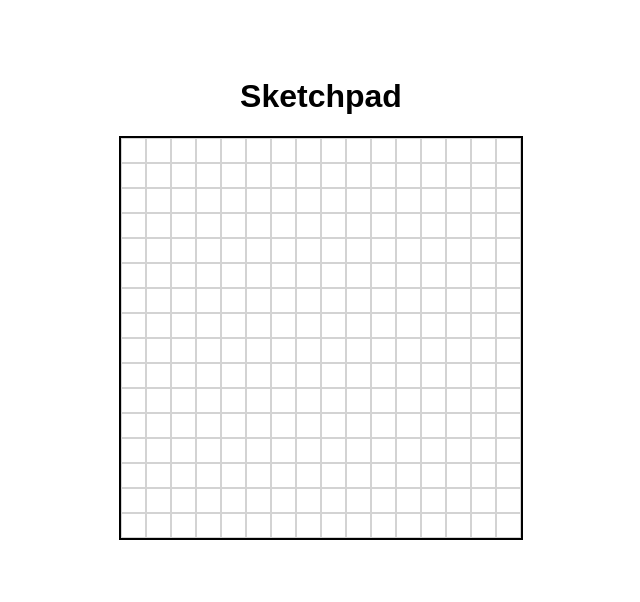
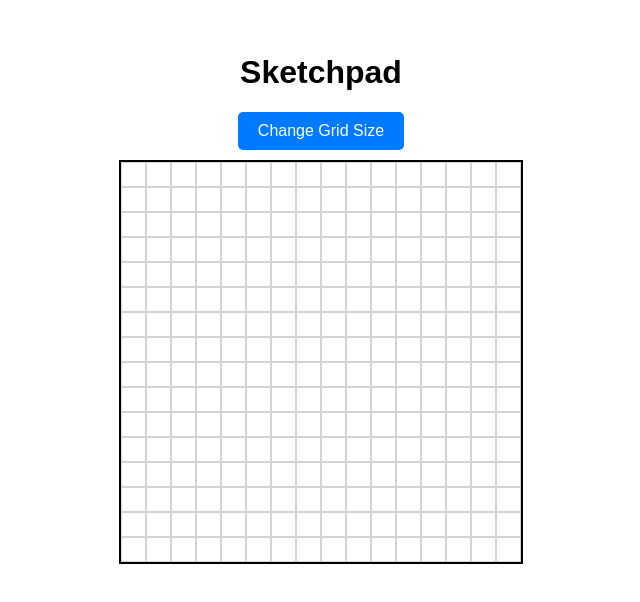
Before and after one commit to I-DMK/Sketchpad-Project, a plain HTML site: page index.html in a window 1280 px wide. Shown: the part 110-712 px from the top of the page, without its empty margins (319-959 px from the left). Drawn offline with Linux system fonts and the light colour scheme.

Commit message:
Added reset button to change grid size dynamically

```diff
--- a/index.html
+++ b/index.html
@@ -1,14 +1,18 @@
 <!DOCTYPE html>
 <html lang="en">
+
 <head>
     <meta charset="UTF-8">
     <meta name="viewport" content="width=device-width, initial-scale=1.0">
     <title>Sketchpad</title>
     <link rel="stylesheet" href="styles.css">
 </head>
+
 <body>
     <h1>Sketchpad</h1>
+    <button id="reset-button">Change Grid Size</button>
     <div id="container"></div>
     <script src="script.js"></script>
 </body>
+
 </html>
--- a/script.js
+++ b/script.js
@@ -1,6 +1,7 @@
 document.addEventListener("DOMContentLoaded", () => {
     const container = document.getElementById("container");
-    const gridSize = 16;
+    const resetButton = document.getElementById("reset-button");
+    let gridSize = 16; // Default grid size
 
     function createGrid(size) {
         // Remove previous elements securely
@@ -8,7 +9,7 @@ document.addEventListener("DOMContentLoaded", () => {
             container.removeChild(container.firstChild);
         }
 
-        const squareSize = 400 / size; // Adjust dynamically
+        const squareSize = 400 / size; // Adjust square size dynamically
 
         for (let i = 0; i < size * size; i++) {
             const square = document.createElement("div");
@@ -25,7 +26,22 @@ document.addEventListener("DOMContentLoaded", () => {
         }
     }
 
-    createGrid(gridSize); // Initialize grid
+    // Function to ask user for new grid size and regenerate grid
+    function resetGrid() {
+        let newSize = prompt("Enter the number of squares per side (max 100):", gridSize);
+        newSize = parseInt(newSize);
 
-    console.log("Grid created successfully with hover effect!");
+        if (isNaN(newSize) || newSize < 1 || newSize > 100) {
+            alert("Invalid input! Please enter a number between 1 and 100.");
+        } else {
+            gridSize = newSize;
+            createGrid(gridSize);
+        }
+    }
+
+    resetButton.addEventListener("click", resetGrid);
+
+    createGrid(gridSize); // Initialize grid on page load
+
+    console.log("Grid created successfully with dynamic resizing!");
 });
--- a/styles.css
+++ b/styles.css
@@ -20,6 +20,24 @@ body {
     height: 25px;
     border: 1px solid lightgray;
     box-sizing: border-box;
-    background-color: white; /* Start with a white background */
-    transition: background-color 0.2s ease-in-out; /* Smooth transition */
+    background-color: white;
+    /* Start with a white background */
+    transition: background-color 0.2s ease-in-out;
+    /* Smooth transition */
 }
+
+button {
+    margin-bottom: 10px;
+    padding: 10px 20px;
+    font-size: 16px;
+    cursor: pointer;
+    border: none;
+    background-color: #007BFF;
+    color: white;
+    border-radius: 5px;
+    transition: background-color 0.3s;
+}
+
+button:hover {
+    background-color: #0056b3;
+}
```
